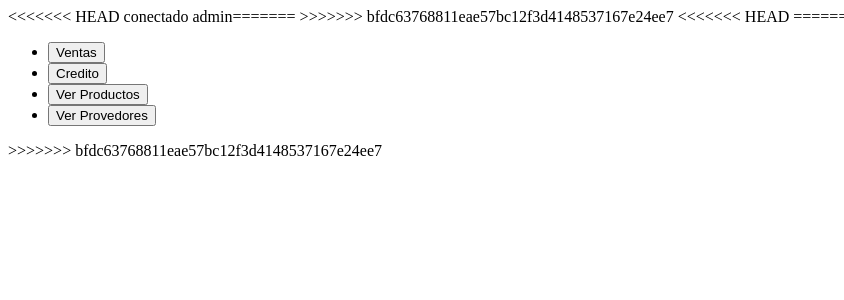
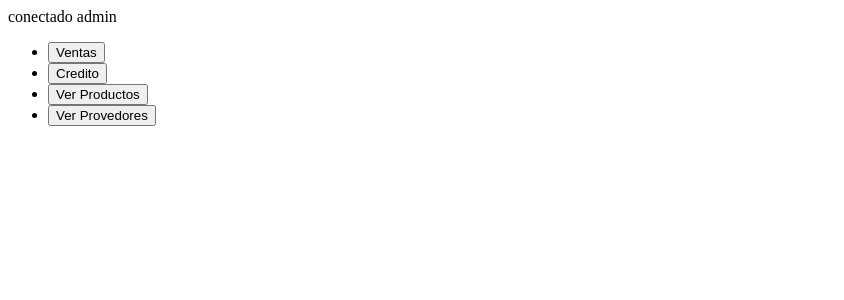
Before and after one commit to gigenaMatias/ferreteriaRozzo, a PHP site: page / in a window 1280 px wide. Shown: the top 300 px of the page, without its empty margins (0-844 px from the left). Run offline with PHP 8.4, Linux system fonts and the light colour scheme; the visitor is signed in with stand-in values (Sample User, id 1).

Commit message:
aceptado cambios index

```diff
--- a/index.php
+++ b/index.php
@@ -1,5 +1,4 @@
 <!DOCTYPE html>
-<<<<<<< HEAD
 <?php
     session_start();
     include("conexion.php");
@@ -11,18 +10,10 @@
     }
     session_destroy();
 ?>
-=======
->>>>>>> bfdc63768811eae57bc12f3d4148537167e24ee7
 <html lang="en">
 <head>
     <meta charset="UTF-8">
     <meta name="viewport" content="width=device-width, initial-scale=1.0">
-<<<<<<< HEAD
-    <title>Document</title>
-</head>
-<body>
-
-=======
     <title>Gestion Ferreteria Rozzo</title>
     <link rel="icon" type="image/x-icon" href="imagenes/iconos/ferreteria.ico">
 </head>
@@ -51,6 +42,5 @@
         </li>
     </ul>
 
->>>>>>> bfdc63768811eae57bc12f3d4148537167e24ee7
 </body>
 </html>
```
